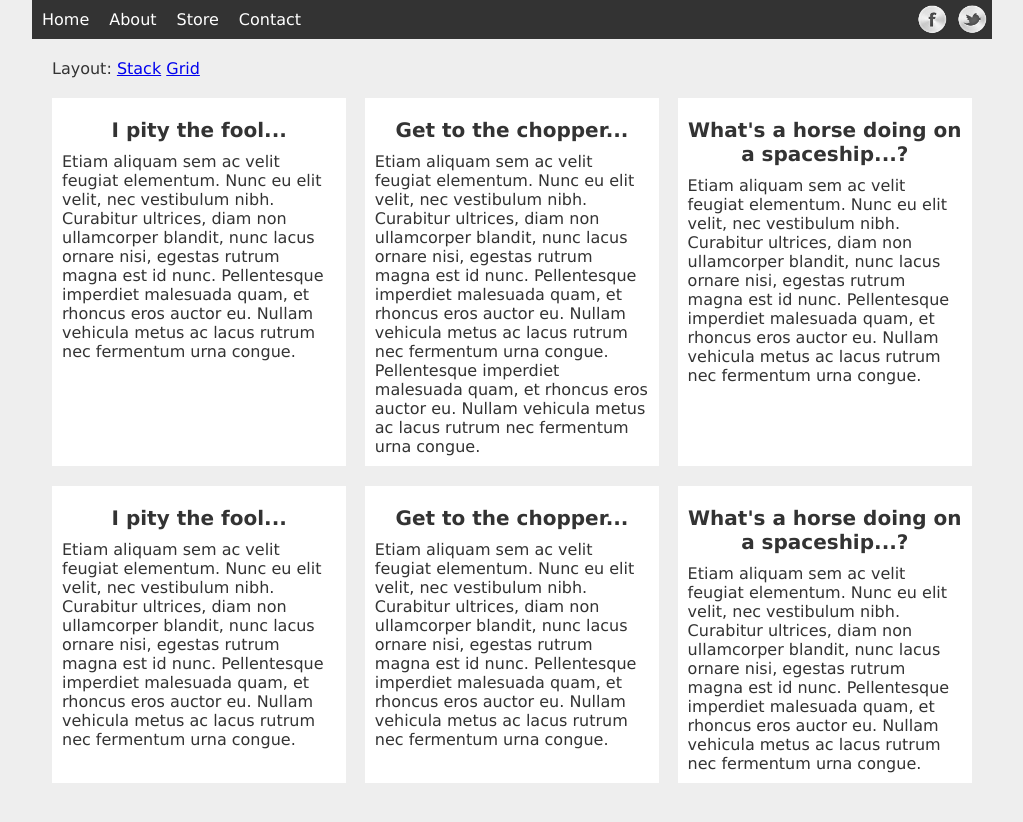
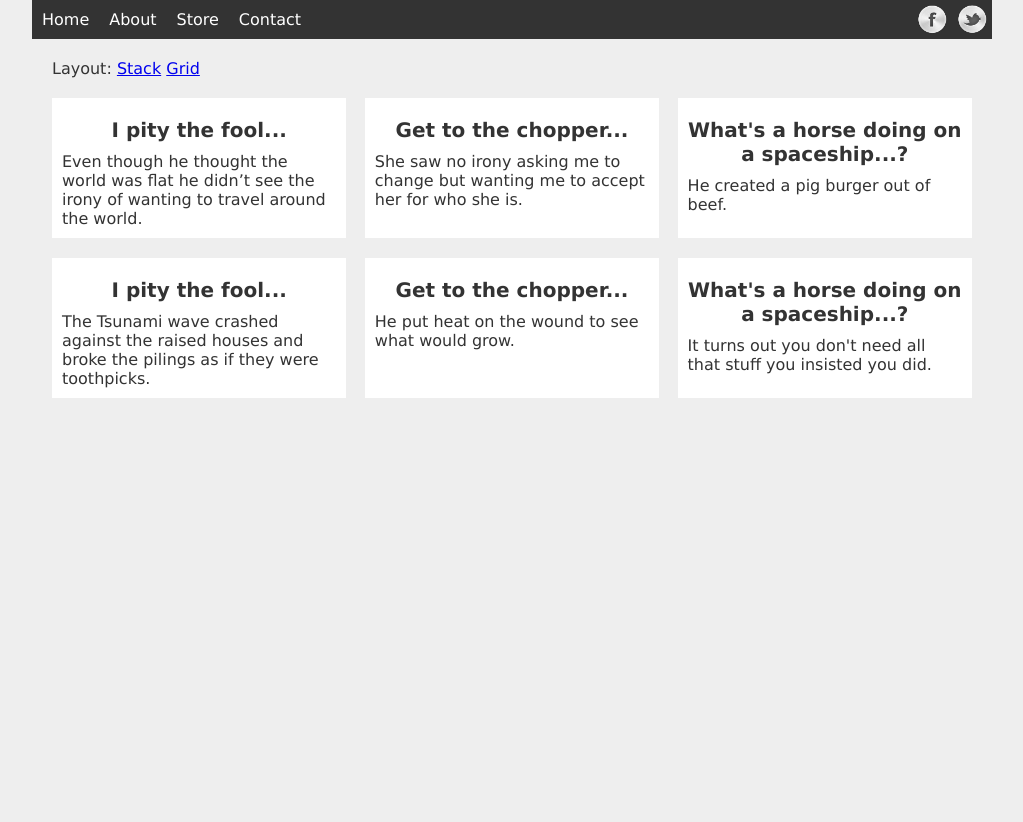
Before and after one commit to orassayag/flexbox-plays, a plain HTML site: page example-3/grid-vs-stack.html in a window 1280 px wide. Shown: the whole page, without its empty margins (128-1151 px from the left). After the commit the page ends 800 px from the top, so only its background shows below. Drawn offline with nearby package versions, Linux system fonts and the light colour scheme.

Commit message:
general fixes

```diff
--- a/example-3/grid-vs-stack.html
+++ b/example-3/grid-vs-stack.html
@@ -34,27 +34,27 @@
         <section id="blocks">
             <article>
                 <h2>I pity the fool...</h2>
-                <p>Etiam aliquam sem ac velit feugiat elementum. Nunc eu elit velit, nec vestibulum nibh. Curabitur ultrices, diam non ullamcorper blandit, nunc lacus ornare nisi, egestas rutrum magna est id nunc. Pellentesque imperdiet malesuada quam, et rhoncus eros auctor eu. Nullam vehicula metus ac lacus rutrum nec fermentum urna congue.</p>
+                <p>Even though he thought the world was flat he didn’t see the irony of wanting to travel around the world.</p>
             </article>
             <article>
                 <h2>Get to the chopper...</h2>
-                <p>Etiam aliquam sem ac velit feugiat elementum. Nunc eu elit velit, nec vestibulum nibh. Curabitur ultrices, diam non ullamcorper blandit, nunc lacus ornare nisi, egestas rutrum magna est id nunc. Pellentesque imperdiet malesuada quam, et rhoncus eros auctor eu. Nullam vehicula metus ac lacus rutrum nec fermentum urna congue. Pellentesque imperdiet malesuada quam, et rhoncus eros auctor eu. Nullam vehicula metus ac lacus rutrum nec fermentum urna congue.</p>
+                <p>She saw no irony asking me to change but wanting me to accept her for who she is.</p>
             </article>
             <article>
                 <h2>What's a horse doing on a spaceship...?</h2>
-                <p>Etiam aliquam sem ac velit feugiat elementum. Nunc eu elit velit, nec vestibulum nibh. Curabitur ultrices, diam non ullamcorper blandit, nunc lacus ornare nisi, egestas rutrum magna est id nunc. Pellentesque imperdiet malesuada quam, et rhoncus eros auctor eu. Nullam vehicula metus ac lacus rutrum nec fermentum urna congue.</p>
+                <p>He created a pig burger out of beef.</p>
             </article>
             <article>
                 <h2>I pity the fool...</h2>
-                <p>Etiam aliquam sem ac velit feugiat elementum. Nunc eu elit velit, nec vestibulum nibh. Curabitur ultrices, diam non ullamcorper blandit, nunc lacus ornare nisi, egestas rutrum magna est id nunc. Pellentesque imperdiet malesuada quam, et rhoncus eros auctor eu. Nullam vehicula metus ac lacus rutrum nec fermentum urna congue.</p>
+                <p>The Tsunami wave crashed against the raised houses and broke the pilings as if they were toothpicks.</p>
             </article>
             <article>
                 <h2>Get to the chopper...</h2>
-                <p>Etiam aliquam sem ac velit feugiat elementum. Nunc eu elit velit, nec vestibulum nibh. Curabitur ultrices, diam non ullamcorper blandit, nunc lacus ornare nisi, egestas rutrum magna est id nunc. Pellentesque imperdiet malesuada quam, et rhoncus eros auctor eu. Nullam vehicula metus ac lacus rutrum nec fermentum urna congue.</p>
+                <p>He put heat on the wound to see what would grow.</p>
             </article>
             <article>
                 <h2>What's a horse doing on a spaceship...?</h2>
-                <p>Etiam aliquam sem ac velit feugiat elementum. Nunc eu elit velit, nec vestibulum nibh. Curabitur ultrices, diam non ullamcorper blandit, nunc lacus ornare nisi, egestas rutrum magna est id nunc. Pellentesque imperdiet malesuada quam, et rhoncus eros auctor eu. Nullam vehicula metus ac lacus rutrum nec fermentum urna congue.</p>
+                <p>It turns out you don't need all that stuff you insisted you did.</p>
             </article>
         </section>
 
```
Also changed, not shown: style.css (+16 -5 lines), README.md.
